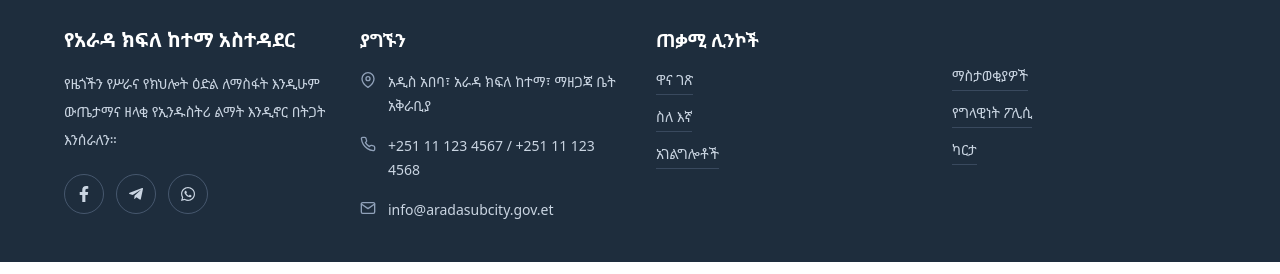
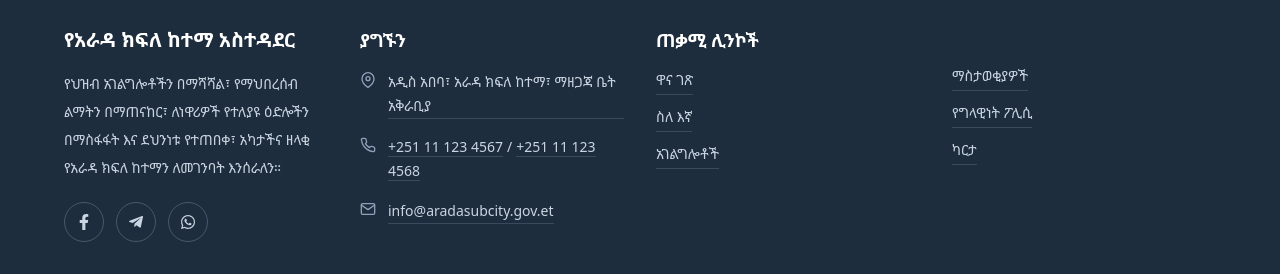
Before and after one commit to Sumeya6/Arada-SubCity-Labor-and-Skills-office, a React (Vite) app in the folder frontend/: page /contact in a window 1280 px wide. Shown: the part 2489-2763 px from the top of the page. Built offline with nearby package versions, Linux system fonts and the light colour scheme.

Commit message:
refactor: update footer and navbar components, enhance contact map, and improve translations

```diff
--- a/frontend/src/components/Footer.jsx
+++ b/frontend/src/components/Footer.jsx
@@ -1,23 +1,38 @@
+import { Link, useLocation } from "react-router-dom";
 import { FaFacebookF, FaTelegramPlane, FaWhatsapp } from "react-icons/fa";
 import { FiMapPin, FiPhone, FiMail } from "react-icons/fi";
 import { useLanguage } from "../context/LanguageContext";
 
+const GOOGLE_MAPS_URL =
+  "https://maps.google.com/?q=Arada%20Sub-city%20Administration%20Addis%20Ababa";
+
+// Update href values here when real social-media URLs become available.
+const socialLinks = [
+  { key: "facebook", label: "Facebook", href: "#", icon: FaFacebookF },
+  { key: "telegram", label: "Telegram", href: "#", icon: FaTelegramPlane },
+  { key: "whatsapp", label: "WhatsApp", href: "#", icon: FaWhatsapp },
+];
+
 const usefulLinks = [
-  { key: "home", href: "#home" },
-  { key: "about", href: "#about" },
-  { key: "services", href: "#services" },
-  { key: "announcements", href: "#announcements" },
-  { key: "privacy_policy", href: "#privacy" },
-  { key: "map", href: "#map" },
+  { key: "home", href: "/" },
+  { key: "about", href: "/about" },
+  { key: "services", href: "/services" },
+  { key: "announcements", href: "/announcements" },
+  { key: "privacy_policy", href: "#" },
+  { key: "map", href: "/contact" },
 ];
 
 const secondaryLinks = usefulLinks.slice(3);
 
 function SocialButton({ href, label, icon: Icon }) {
+  const isExternal = href.startsWith("http");
   return (
     <a
       href={href}
       aria-label={label}
+      {...(isExternal
+        ? { target: "_blank", rel: "noopener noreferrer" }
+        : {})}
       className="flex h-10 w-10 items-center justify-center rounded-full border border-slate-500/60 text-slate-300 transition hover:border-white hover:bg-white/10 hover:text-white focus:outline-none focus:ring-2 focus:ring-white/50"
     >
       <Icon className="h-4 w-4" aria-hidden="true" />
@@ -26,6 +41,25 @@ function SocialButton({ href, label, icon: Icon }) {
 }
 
 function FooterLink({ href, children }) {
+  const location = useLocation();
+
+  if (href.startsWith("/")) {
+    const isCurrentPage = location.pathname === href;
+    return (
+      <Link
+        to={href}
+        onClick={() => {
+          if (isCurrentPage) {
+            window.scrollTo({ top: 0, behavior: "smooth" });
+          }
+        }}
+        className="inline-flex w-fit border-b border-slate-500/40 pb-1 text-slate-300 transition hover:border-white hover:text-white"
+      >
+        {children}
+      </Link>
+    );
+  }
+
   return (
     <a
       href={href}
@@ -39,6 +73,13 @@ function FooterLink({ href, children }) {
 export default function Footer() {
   const { t } = useLanguage();
 
+  const phoneRaw = t("footer.phone");
+  const phoneNumbers = phoneRaw
+    .split("/")
+    .map((num) => num.trim())
+    .filter(Boolean);
+  const email = t("footer.email");
+
   return (
     <footer className="bg-[#1e2d3d] font-sans text-white">
       <div className="px-4 py-10 sm:px-6 md:px-16">
@@ -51,9 +92,14 @@ export default function Footer() {
               {t("footer.about_description")}
             </p>
             <div className="flex items-center gap-3 pt-1">
-              <SocialButton href="#" label="Facebook" icon={FaFacebookF} />
-              <SocialButton href="#" label="Telegram" icon={FaTelegramPlane} />
-              <SocialButton href="#" label="WhatsApp" icon={FaWhatsapp} />
+              {socialLinks.map((social) => (
+                <SocialButton
+                  key={social.key}
+                  href={social.href}
+                  label={social.label}
+                  icon={social.icon}
+                />
+              ))}
             </div>
           </section>
 
@@ -67,21 +113,47 @@ export default function Footer() {
                   className="mt-0.5 h-4 w-4 shrink-0 text-slate-400"
                   aria-hidden="true"
                 />
-                <span>{t("footer.address")}</span>
+                <a
+                  href={GOOGLE_MAPS_URL}
+                  target="_blank"
+                  rel="noopener noreferrer"
+                  className="border-b border-slate-500/40 transition hover:border-white hover:text-white"
+                >
+                  {t("footer.address")}
+                </a>
               </li>
               <li className="inline-flex items-start gap-3 leading-6">
                 <FiPhone
                   className="mt-0.5 h-4 w-4 shrink-0 text-slate-400"
                   aria-hidden="true"
                 />
-                <span>{t("footer.phone")}</span>
+                <span>
+                  {phoneNumbers.map((num, i) => (
+                    <span key={num}>
+                      <a
+                        href={`tel:${num.replace(/\s/g, "")}`}
+                        className="border-b border-slate-500/40 transition hover:border-white hover:text-white"
+                      >
+                        {num}
+                      </a>
+                      {i < phoneNumbers.length - 1 && (
+                        <span className="mx-1">/</span>
+                      )}
+                    </span>
+                  ))}
+                </span>
               </li>
               <li className="inline-flex items-start gap-3 leading-6">
                 <FiMail
                   className="mt-0.5 h-4 w-4 shrink-0 text-slate-400"
                   aria-hidden="true"
                 />
-                <span>{t("footer.email")}</span>
+                <a
+                  href={`mailto:${email}`}
+                  className="border-b border-slate-500/40 transition hover:border-white hover:text-white"
+                >
+                  {email}
+                </a>
               </li>
             </ul>
           </section>
--- a/frontend/src/components/Navbar.jsx
+++ b/frontend/src/components/Navbar.jsx
@@ -1,5 +1,5 @@
 import { Link } from "react-router-dom";
-import logoLeft from "../assets/Images/logo.jpg";
+// import logoLeft from "../assets/Images/logo.jpg";
 import logoRight from "../assets/Images/logo2.jpg";
 import { useLanguage } from "../context/LanguageContext";
 import { FiCalendar, FiGlobe } from "react-icons/fi";
@@ -11,7 +11,7 @@ const navItems = [
   { key: "gallery", path: "/gallery" },
   { key: "announcement", path: "/announcements" },
   { key: "contact", path: "/contact" },
-  { key: "woreda", path: "/woreda" },
+  { key: "woreda", path: "/office" },
 ];
 
 function formatDate(language) {
@@ -51,7 +51,7 @@ export default function Navbar() {
           <div className="flex justify-center lg:justify-start">
             <img
               src={logoRight}
-              alt="Arada Sub-City logo"
+              alt="Arada Sub-city Administration logo"
               className="h-16 w-16 object-contain sm:h-24 sm:w-24 lg:h-28 lg:w-28"
             />
           </div>
@@ -65,13 +65,13 @@ export default function Navbar() {
             </p>
           </div>
 
-          <div className="flex justify-center lg:justify-end">
+          {/* <div className="flex justify-center lg:justify-end">
             <img
               src={logoLeft}
               alt="Addis Ababa City Administration logo"
               className="h-16 w-16 object-contain sm:h-24 sm:w-24 lg:h-28 lg:w-28"
             />
-          </div>
+          </div> */}
         </div>
       </div>
 
--- a/frontend/src/components/contact/ContactMap.jsx
+++ b/frontend/src/components/contact/ContactMap.jsx
@@ -15,7 +15,7 @@ const ContactMap = () => {
         {/* Embedded Google Map */}
         <iframe
           title={mapData.location_title}
-          src="https://www.google.com/maps?q=Arada%20Sub-City%20Labor%20and%20Skills%20Office%2C%20Addis%20Ababa%2C%20Ethiopia&output=embed"
+          src="https://www.google.com/maps?q=Arada%20Sub-city%20Administration%2C%20Addis%20Ababa%2C%20Ethiopia&output=embed"
           className="absolute inset-0 h-full w-full"
           loading="lazy"
           referrerPolicy="no-referrer-when-downgrade"
@@ -51,7 +51,7 @@ const ContactMap = () => {
 
             {/* Google Maps Link Button */}
             <a
-              href="https://maps.google.com/?q=Arada%20Sub-City%20Labor%20and%20Skills%20Office%20Addis%20Ababa"
+              href="https://maps.google.com/?q=Arada%20Sub-city%20Administration%20Addis%20Ababa"
               target="_blank"
               rel="noopener noreferrer"
               className="mt-8 inline-flex items-center gap-2 rounded-xl bg-[#0B5AA8] px-7 py-3 font-semibold text-white transition duration-300 hover:bg-[#143B69]"
--- a/frontend/src/constants/contactData.js
+++ b/frontend/src/constants/contactData.js
@@ -18,7 +18,7 @@ export const contactCards = [
     title: "አድራሻ",
     icon: FaLocationDot,
     description:
-      "አራዳ ክፍለ ከተማ ሠራተኛና ክህሎት ጽሕፈት ቤት\nአዲስ አበባ፣ ኢትዮጵያ",
+      "የአራዳ ክ/ከተማ አስተዳደር\nአዲስ አበባ፣ ኢትዮጵያ",
   },
   {
     title: "ስልክ",
--- a/frontend/src/translations.json
+++ b/frontend/src/translations.json
@@ -145,7 +145,7 @@
     },
     "footer": {
       "about_title": "የአራዳ ክፍለ ከተማ አስተዳደር",
-      "about_description": "የዜጎችን የሥራና የክህሎት ዕድል ለማስፋት እንዲሁም ውጤታማና ዘላቂ የኢንዱስትሪ ልማት እንዲኖር በትጋት እንሰራለን።",
+      "about_description": "የህዝብ አገልግሎቶችን በማሻሻል፣ የማህበረሰብ ልማትን በማጠናከር፣ ለነዋሪዎች የተለያዩ ዕድሎችን በማስፋፋት እና ደህንነቱ የተጠበቀ፣ አካታችና ዘላቂ የአራዳ ክፍለ ከተማን ለመገንባት እንሰራለን።",
       "contact_title": "ያግኙን",
       "address": "አዲስ አበባ፣ አራዳ ክፍለ ከተማ፣ ማዘጋጃ ቤት አቅራቢያ",
       "phone": "+251 11 123 4567 / +251 11 123 4568",
@@ -334,7 +334,7 @@
     },
     "footer": {
       "about_title": "Arada Sub-city Administration",
-      "about_description": "We work to expand employment and skills opportunities for citizens while supporting effective and sustainable industrial development.",
+      "about_description": "We work to improve public services, strengthen community development, create opportunities for residents, and build a safe, inclusive, and sustainable Arada Sub-city.",
       "contact_title": "Contact Us",
       "address": "Addis Ababa, Arada Sub-City, Near the City Hall",
       "phone": "+251 11 123 4567 / +251 11 123 4568",
```
